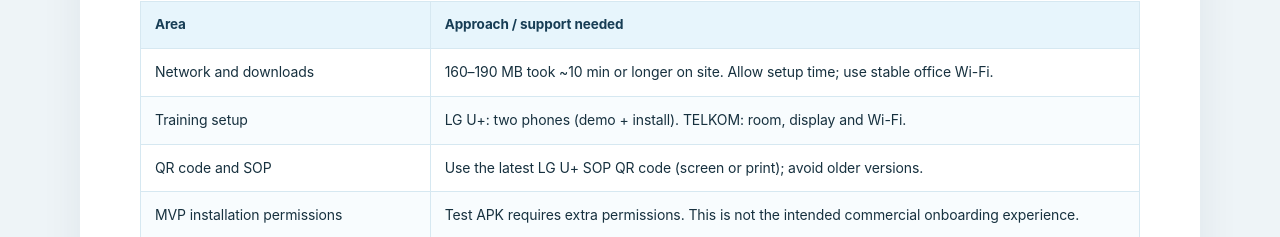
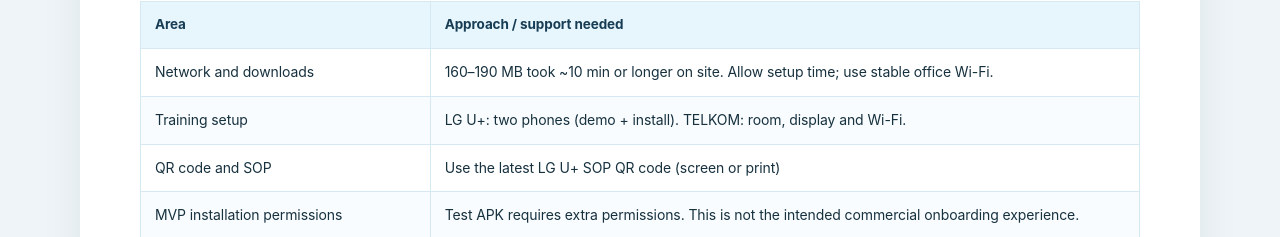
Before and after one commit to uplixio/PoC_Process_guide, a plain HTML site: page index.html in a window 1280 px wide. Shown: the part 4549-4786 px from the top of the page. Drawn offline with Linux system fonts and the light colour scheme.

Commit message:
Update index.html

```diff
--- a/index.html
+++ b/index.html
@@ -441,6 +441,6 @@ h2{font-size:21px}h3{font-size:17px}
 <h3>B. Demonstration devices and readiness</h3><ul><li>Use the pre-installed phone for the live demo; use a second phone for installation training.</li><li>Disable Samsung DeX to show the mobile app on screen.</li><li>For scam detection, use a caller number not saved in contacts.</li><li>Keep call history for AI History; prepare normal and scam-call audio.</li></ul>
 <h3>C. Working with TELKOM counterparts</h3><p>We would appreciate Shadrack and Neo reviewing the installation steps and demo flow beforehand, then helping testers on the day.</p>
 <div class="visual-caption">JOINT OPERATION · RESPONSIBILITIES</div><div class="roles"><div class="role"><span class="owner">LG U+ · ENABLE &amp; SUPPORT</span><h4>Training and technical support</h4><ul><li>SOP, QR codes and demo materials</li><li>Prepare two training handsets</li><li>Lead demos and technical Q&amp;A</li><li>Register testers; securely handle their details</li></ul></div><div class="role telkom"><span class="owner">TELKOM · COORDINATE &amp; FACILITATE</span><h4>On-site coordination</h4><ul><li>Provide up to 20 testers’ phone numbers and device models</li><li>Arrange room, display and stable Wi-Fi</li><li>Help Shadrack and Neo prepare for the workshop</li><li>Coordinate attendees and basic enquiries</li></ul></div></div><p>TELKOM’s help with attendance and first-line questions will keep the workshop running smoothly; LG U+ will handle technical issues.</p>
-<h2><span class="num">05</span>Practical Considerations and TELKOM Support</h2><table class="tbl"><thead><tr><th>Area</th><th>Approach / support needed</th></tr></thead><tbody><tr><td>Network and downloads</td><td>160–190 MB took ~10 min or longer on site. Allow setup time; use stable office Wi-Fi.</td></tr><tr><td>Training setup</td><td>LG U+: two phones (demo + install). TELKOM: room, display and Wi-Fi.</td></tr><tr><td>QR code and SOP</td><td>Use the latest LG U+ SOP QR code (screen or print); avoid older versions.</td></tr><tr><td>MVP installation permissions</td><td>Test APK requires extra permissions. This is not the intended commercial onboarding experience.</td></tr><tr><td>Scam detection and localisation</td><td>Check demo conditions (including unsaved caller number); separate MVP from future localisation.</td></tr><tr><td>Tester information</td><td>TELKOM will provide phone numbers and handset models for up to 20 testers. LG U+ will register participants and securely handle these details for PoC purposes.</td></tr><tr><td>Participation and support</td><td>TELKOM: coordinate attendees, support Shadrack and Neo, and assist with basic questions.</td></tr></tbody></table>
+<h2><span class="num">05</span>Practical Considerations and TELKOM Support</h2><table class="tbl"><thead><tr><th>Area</th><th>Approach / support needed</th></tr></thead><tbody><tr><td>Network and downloads</td><td>160–190 MB took ~10 min or longer on site. Allow setup time; use stable office Wi-Fi.</td></tr><tr><td>Training setup</td><td>LG U+: two phones (demo + install). TELKOM: room, display and Wi-Fi.</td></tr><tr><td>QR code and SOP</td><td>Use the latest LG U+ SOP QR code (screen or print)</td></tr><tr><td>MVP installation permissions</td><td>Test APK requires extra permissions. This is not the intended commercial onboarding experience.</td></tr><tr><td>Scam detection and localisation</td><td>Check demo conditions (including unsaved caller number); separate MVP from future localisation.</td></tr><tr><td>Tester information</td><td>TELKOM will provide phone numbers and handset models for up to 20 testers. LG U+ will register participants and securely handle these details for PoC purposes.</td></tr><tr><td>Participation and support</td><td>TELKOM: coordinate attendees, support Shadrack and Neo, and assist with basic questions.</td></tr></tbody></table>
 <h2><span class="num">06</span>Expected Outcomes and Next Steps</h2><div class="visual-caption">TARGET OUTCOMES · WHAT SUCCESS LOOKS LIKE</div><div class="keygrid"><div class="key"><strong>UNDERSTAND</strong><span>Testers understand the key MVP capabilities</span></div><div class="key"><strong>EXPERIENCE</strong><span>Testers install and use ixi-O on real handsets</span></div><div class="key"><strong>FEEDBACK</strong><span>We capture practical feedback and local requirements</span></div></div><p>Test the core MVP, capture feedback and identify improvements.</p><p>LG U+ leads the session; TELKOM helps coordinate testers and facilities.</p>
 <footer class="footer"><span>LG U+ × TELKOM  /  ixi-O PoC On-site Training &amp; Operational Plan</span><span>Working guide · South Africa · English</span></footer></main><button aria-label="Print or save the document as PDF" class="print" onclick="window.print()" type="button">Print / Save as PDF</button></body></html>
```
